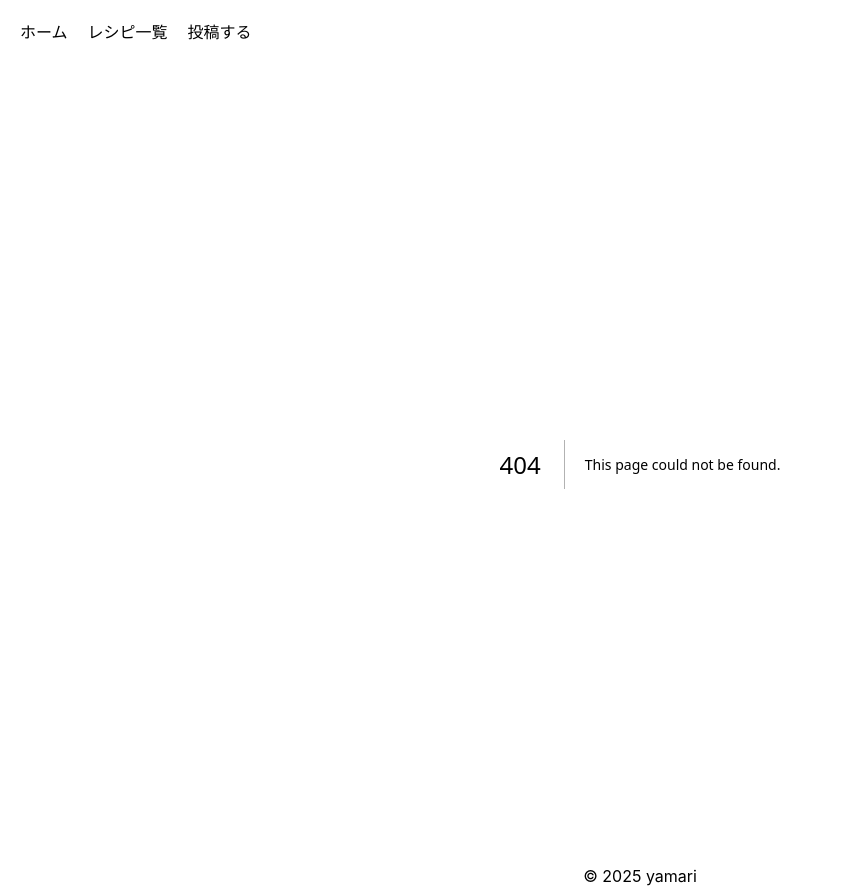
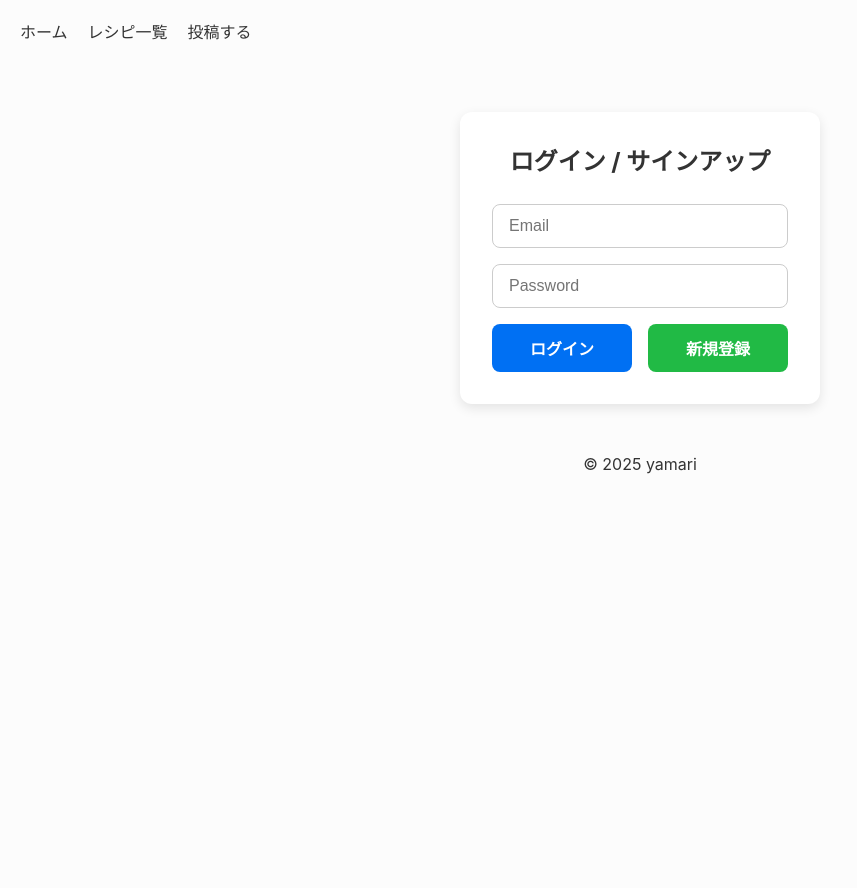
Before and after one commit to dadayama/recipe-app, a Next.js app: page /auth in a window 1280 px wide. Before the commit this address had no page. Shown: the whole page, without its empty margins (0-857 px from the left). After the commit the page ends 800 px from the top, so only its background shows below. Built offline with nearby package versions, Linux system fonts and the light colour scheme; no server answers.

Commit message:
feat: 認証ページの追加

```diff
--- /dev/null
+++ b/app/auth/page.tsx
@@ -0,0 +1,11 @@
+import Auth from '@/components/Auth/Auth';
+
+const AuthPage = () => {
+  return (
+    <main>
+      <Auth />
+    </main>
+  );
+};
+
+export default AuthPage;
--- /dev/null
+++ b/components/Auth/Auth.module.css
@@ -0,0 +1,75 @@
+.container {
+  max-width: 360px;
+  margin: 3rem auto;
+  padding: 2rem;
+  box-shadow: 0 4px 12px rgba(0, 0, 0, 0.1);
+  border-radius: 12px;
+  background-color: #fff;
+  display: flex;
+  flex-direction: column;
+}
+
+.title {
+  margin-bottom: 1.5rem;
+  text-align: center;
+  font-size: 1.5rem;
+  color: #333;
+}
+
+.input {
+  padding: 12px 16px;
+  margin-bottom: 1rem;
+  font-size: 1rem;
+  border-radius: 8px;
+  border: 1.5px solid #ccc;
+  outline: none;
+  transition: border-color 0.3s;
+}
+
+.input:focus {
+  border-color: #0070f3;
+}
+
+.buttonGroup {
+  display: flex;
+  gap: 1rem;
+  justify-content: center;
+}
+
+.button {
+  flex: 1;
+  padding: 12px 0;
+  font-size: 1rem;
+  border-radius: 8px;
+  border: none;
+  cursor: pointer;
+  color: #fff;
+  font-weight: 600;
+  transition: background-color 0.3s;
+}
+
+.loginBtn {
+  background-color: #0070f3;
+}
+
+.loginBtn:hover {
+  background-color: #005bb5;
+}
+
+.signupBtn {
+  background-color: #21ba45;
+}
+
+.signupBtn:hover {
+  background-color: #178a2d;
+}
+
+.welcome {
+  max-width: 360px;
+  margin: 3rem auto;
+  padding: 2rem;
+  font-size: 1.25rem;
+  text-align: center;
+  color: #333;
+  font-weight: 600;
+}
--- a/components/Auth/Auth.tsx
+++ b/components/Auth/Auth.tsx
@@ -1,4 +1,6 @@
+'use client';
 import { useState } from 'react';
+import styles from './Auth.module.css'; // CSS Modules読み込み
 import {
   signInWithEmailAndPassword,
   createUserWithEmailAndPassword,
@@ -28,25 +30,44 @@ const Auth = () => {
   };
 
   if (user) {
-    return <div>Welcome, {user.email}!</div>;
+    return (
+      <div className={styles.welcome}>
+        Welcome, <strong>{user.email}</strong>!
+      </div>
+    );
   }
 
   return (
-    <div>
+    <div className={styles.container}>
+      <h1 className={styles.title}>ログイン / サインアップ</h1>
       <input
         type='email'
         placeholder='Email'
         value={email}
         onChange={(e) => setEmail(e.target.value)}
+        className={styles.input}
       />
       <input
         type='password'
         placeholder='Password'
         value={password}
         onChange={(e) => setPassword(e.target.value)}
+        className={styles.input}
       />
-      <button onClick={login}>Login</button>
-      <button onClick={signup}>Sign Up</button>
+      <div className={styles.buttonGroup}>
+        <button
+          onClick={login}
+          className={`${styles.button} ${styles.loginBtn}`}
+        >
+          ログイン
+        </button>
+        <button
+          onClick={signup}
+          className={`${styles.button} ${styles.signupBtn}`}
+        >
+          新規登録
+        </button>
+      </div>
     </div>
   );
 };
```
